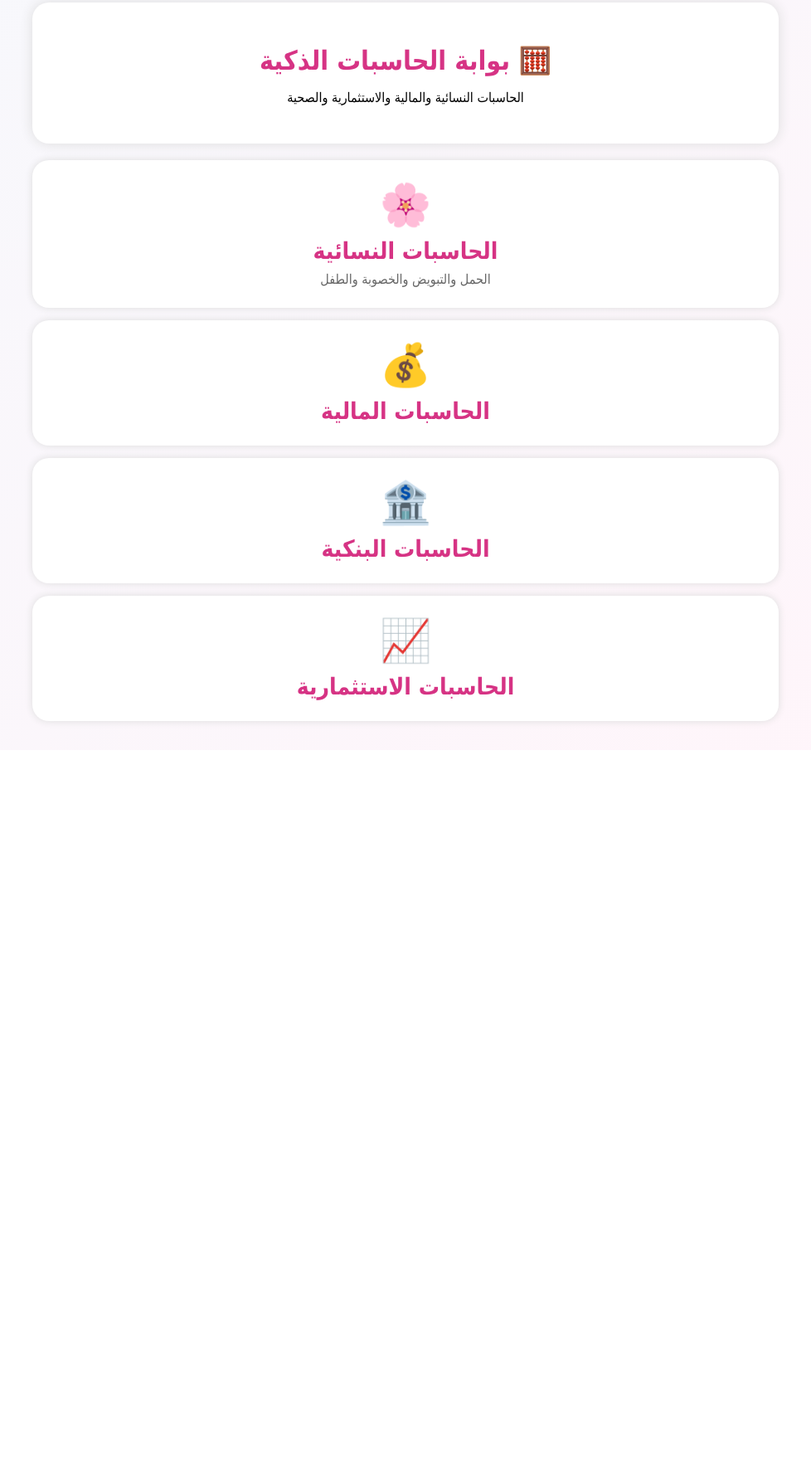
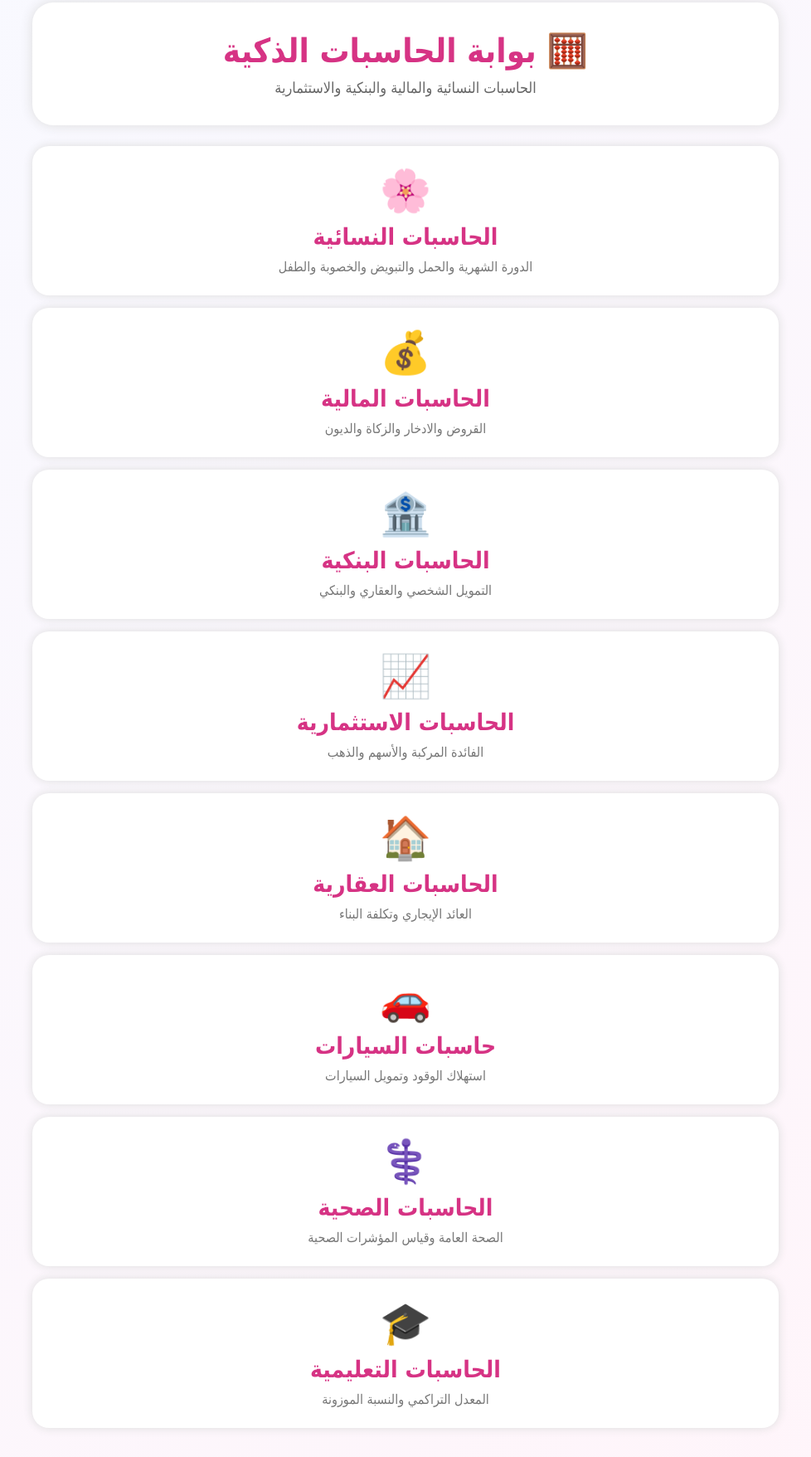
Before and after one commit to sulsahil-sudo/test, a plain HTML site: page index.html in a window 1280 px wide. Shown: the part 17-1773 px from the top of the page at 83% size, without its empty margins (151-1129 px from the left). Before the commit the page ends 921 px from the top, so only its background shows below. Drawn offline with Linux system fonts and the light colour scheme.

Commit message:
Refactor index.html for improved layout and content
Updated various sections of the HTML content, including titles and descriptions for calculators. Adjusted styles and layout for better presentation.

```diff
--- a/index.html
+++ b/index.html
@@ -6,11 +6,17 @@
 <title>بوابة الحاسبات الذكية</title>
 
 <style>
+*{
+margin:0;
+padding:0;
+box-sizing:border-box;
+font-family:Tahoma,sans-serif;
+}
+
 body{
-font-family:Tahoma,sans-serif;
-background:linear-gradient(135deg,#f7f8fc,#fff5fa);
+background:linear-gradient(135deg,#f8f9ff,#fff5fa);
 padding:20px;
-margin:0;
+min-height:100vh;
 }
 
 .container{
@@ -19,28 +25,34 @@ margin:auto;
 }
 
 .hero{
-background:#fff;
-padding:30px;
-border-radius:20px;
+background:white;
+padding:35px;
+border-radius:25px;
 text-align:center;
-margin-bottom:20px;
 box-shadow:0 0 15px #ddd;
+margin-bottom:25px;
 }
 
 .hero h1{
+font-size:40px;
 color:#d63384;
 margin-bottom:10px;
 }
 
+.hero p{
+font-size:18px;
+color:#666;
+}
+
 .card{
 display:block;
-background:#fff;
+background:white;
 padding:25px;
 border-radius:20px;
+text-decoration:none;
 margin-bottom:15px;
-text-decoration:none;
+box-shadow:0 0 12px #ddd;
 text-align:center;
-box-shadow:0 0 10px #ddd;
 }
 
 .icon{
@@ -52,45 +64,140 @@ margin-bottom:10px;
 font-size:28px;
 font-weight:bold;
 color:#d63384;
+margin-bottom:10px;
 }
 
 .desc{
-margin-top:8px;
-color:#666;
+color:#777;
+font-size:16px;
 }
 </style>
+
 </head>
-
 <body>
 
 <div class="container">
 
 <div class="hero">
+
 <h1>🧮 بوابة الحاسبات الذكية</h1>
-<p>الحاسبات النسائية والمالية والاستثمارية والصحية</p>
+
+<p>
+الحاسبات النسائية والمالية والبنكية والاستثمارية
+</p>
+
 </div>
 
 <a href="women.html" class="card">
+
 <div class="icon">🌸</div>
-<div class="title">الحاسبات النسائية</div>
+
+<div class="title">
+الحاسبات النسائية
+</div>
+
 <div class="desc">
-الحمل والتبويض والخصوبة والطفل
+الدورة الشهرية والحمل والتبويض والخصوبة والطفل
 </div>
+
 </a>
 
 <a href="#" class="card">
+
 <div class="icon">💰</div>
-<div class="title">الحاسبات المالية</div>
+
+<div class="title">
+الحاسبات المالية
+</div>
+
+<div class="desc">
+القروض والادخار والزكاة والديون
+</div>
+
 </a>
 
 <a href="#" class="card">
+
 <div class="icon">🏦</div>
-<div class="title">الحاسبات البنكية</div>
+
+<div class="title">
+الحاسبات البنكية
+</div>
+
+<div class="desc">
+التمويل الشخصي والعقاري والبنكي
+</div>
+
 </a>
 
 <a href="#" class="card">
+
 <div class="icon">📈</div>
-<div class="title">الحاسبات الاستثمارية</div>
+
+<div class="title">
+الحاسبات الاستثمارية
+</div>
+
+<div class="desc">
+الفائدة المركبة والأسهم والذهب
+</div>
+
+</a>
+
+<a href="#" class="card">
+
+<div class="icon">🏠</div>
+
+<div class="title">
+الحاسبات العقارية
+</div>
+
+<div class="desc">
+العائد الإيجاري وتكلفة البناء
+</div>
+
+</a>
+
+<a href="#" class="card">
+
+<div class="icon">🚗</div>
+
+<div class="title">
+حاسبات السيارات
+</div>
+
+<div class="desc">
+استهلاك الوقود وتمويل السيارات
+</div>
+
+</a>
+
+<a href="#" class="card">
+
+<div class="icon">⚕️</div>
+
+<div class="title">
+الحاسبات الصحية
+</div>
+
+<div class="desc">
+الصحة العامة وقياس المؤشرات الصحية
+</div>
+
+</a>
+
+<a href="#" class="card">
+
+<div class="icon">🎓</div>
+
+<div class="title">
+الحاسبات التعليمية
+</div>
+
+<div class="desc">
+المعدل التراكمي والنسبة الموزونة
+</div>
+
 </a>
 
 </div>
```
